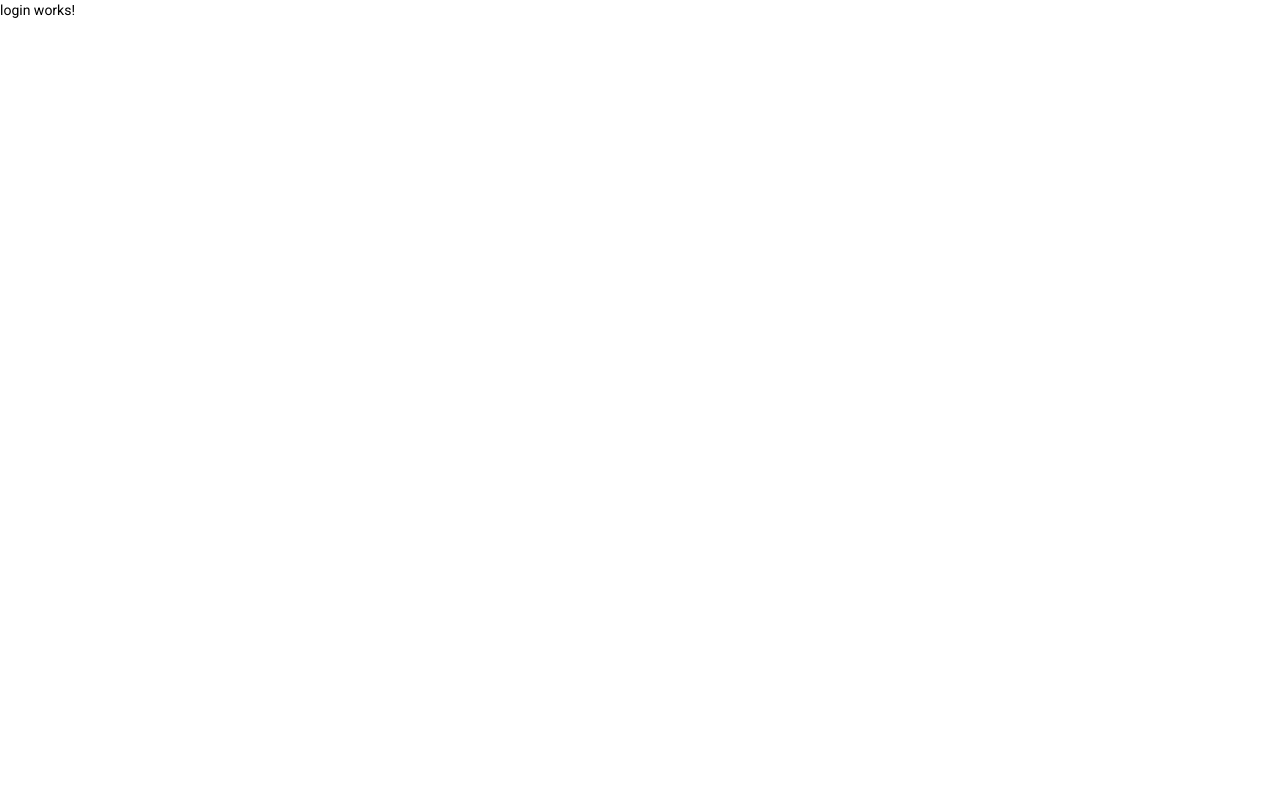
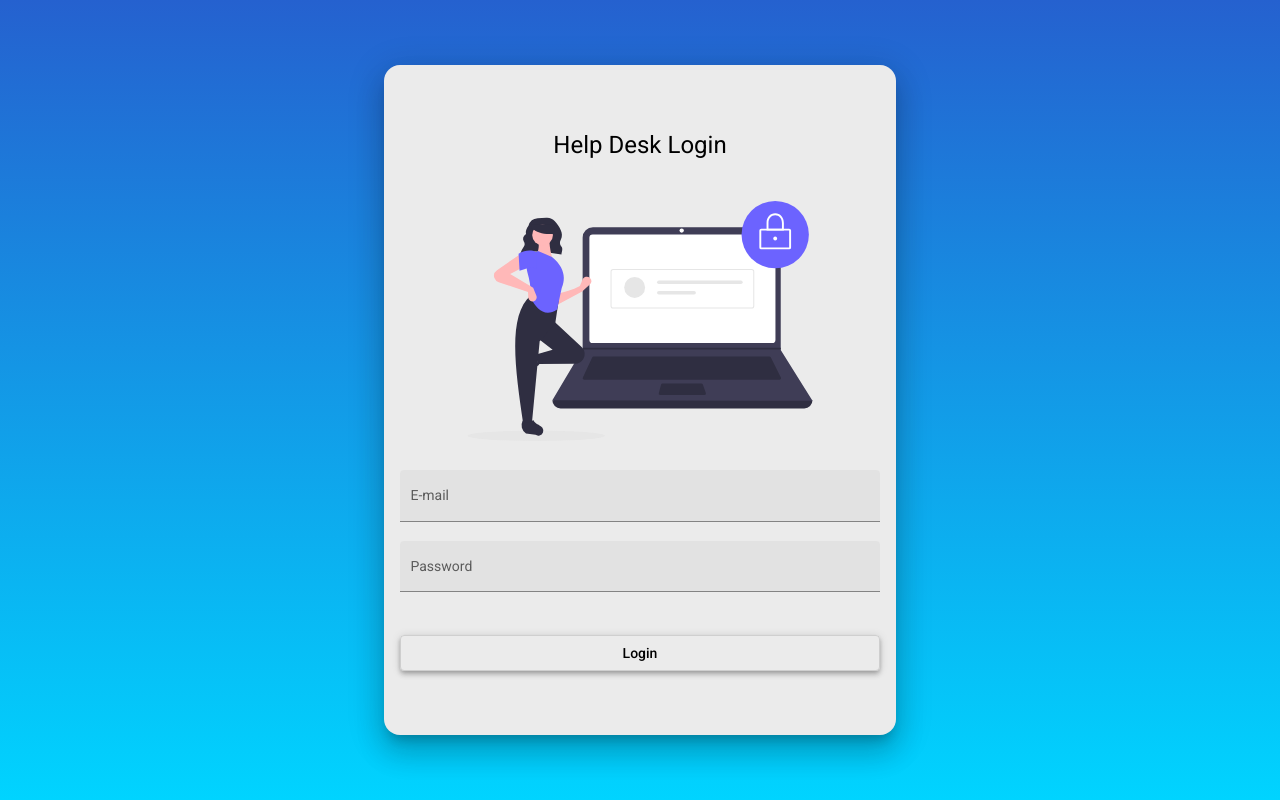
Before and after one commit to JacksonLuiz99/helpdesk-frontend, an Angular app: page /login in a window 1280 px wide. Built offline with nearby package versions, Linux system fonts and the light colour scheme.

Commit message:
HTML e CSS  para LOGIN

```diff
--- a/src/app/components/login/login.component.css
+++ b/src/app/components/login/login.component.css
@@ -0,0 +1,35 @@
+.container{
+    height: 100%;
+    background: linear-gradient(180deg, rgba(2,0,36,1) 0%, rgba(37,97,207,1) 0%, rgba(0,212,255,1) 100%);
+    display: flex;
+    align-items: center;
+    justify-content: center;
+}
+
+.form{
+    width: 30rem;
+    margin: auto;
+    background-color: rgb(235, 235, 235);
+    padding: 4rem 1rem;
+    border-radius: 1rem;
+
+}
+
+h1{
+    width: 100%;
+    text-align: center;
+}
+
+img{
+    height: 15rem;
+    width: 100%;
+    margin:1.5rem auto 1.5rem auto;
+}
+
+.full-width{
+    width: 100%;
+}
+
+button{
+    margin-top: 1.5rem;
+}
--- a/src/app/components/login/login.component.html
+++ b/src/app/components/login/login.component.html
@@ -1 +1,22 @@
-<p>login works!</p>
+<div class="container">
+    <form class="form mat-elevation-z18">
+
+        <h1>Help Desk Login</h1>
+
+        <img src="assets/img/login-image.svg" alt="Login Help Desk">
+
+        <mat-form-field class="full-width" appearance="fill">
+          <mat-label>E-mail</mat-label>
+          <input type="email" matInput placeholder="Ex. seuemail@gmail.com">
+        </mat-form-field>
+
+        <mat-form-field class="full-width" appearance="fill">
+          <mat-label>Password</mat-label>
+          <input type="password" matInput placeholder="Ex. Senha@123">
+        </mat-form-field>
+
+        <button class="full-width mat-elevation-z4" mat-stroked-button>Login</button>
+
+      </form>
+
+</div>
```
